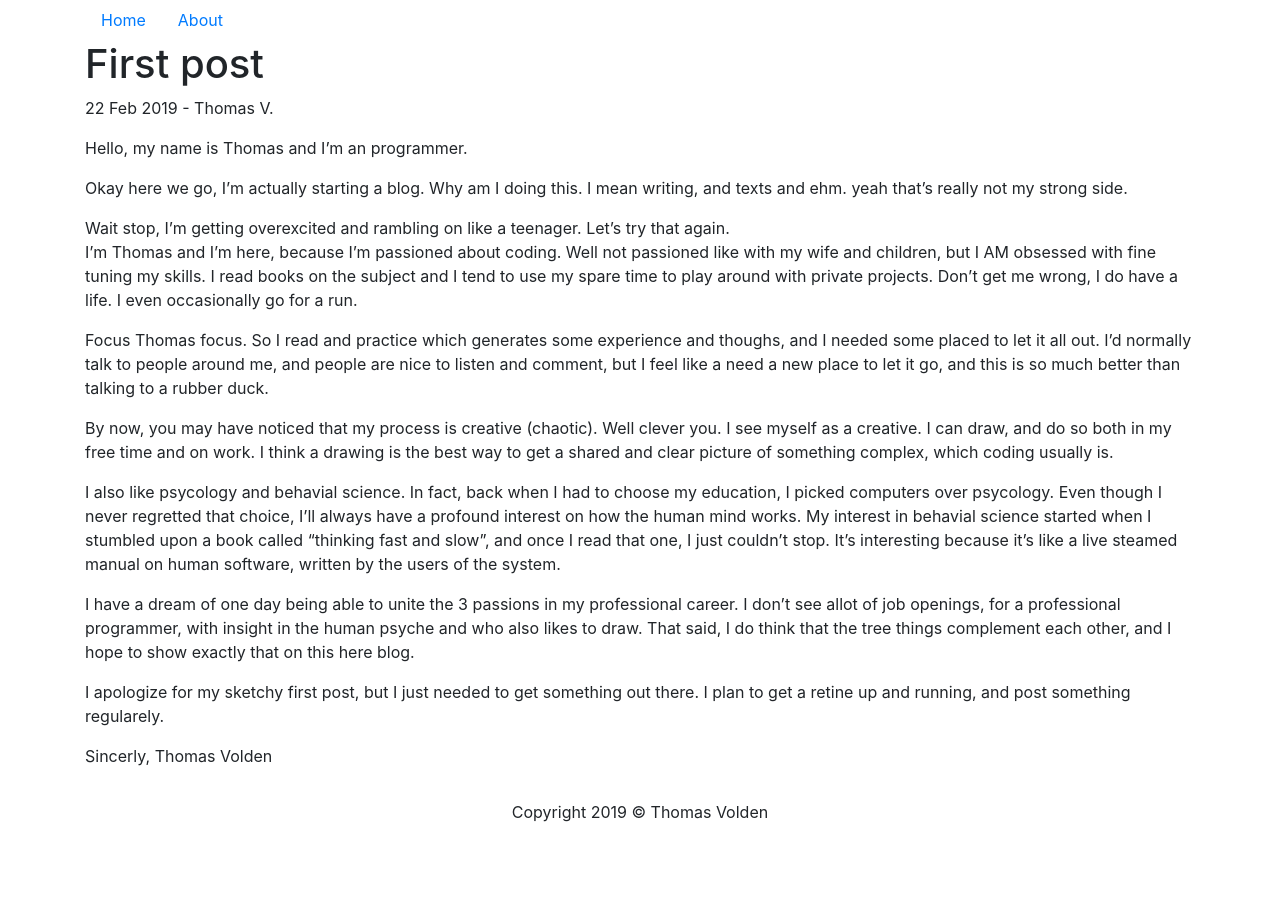
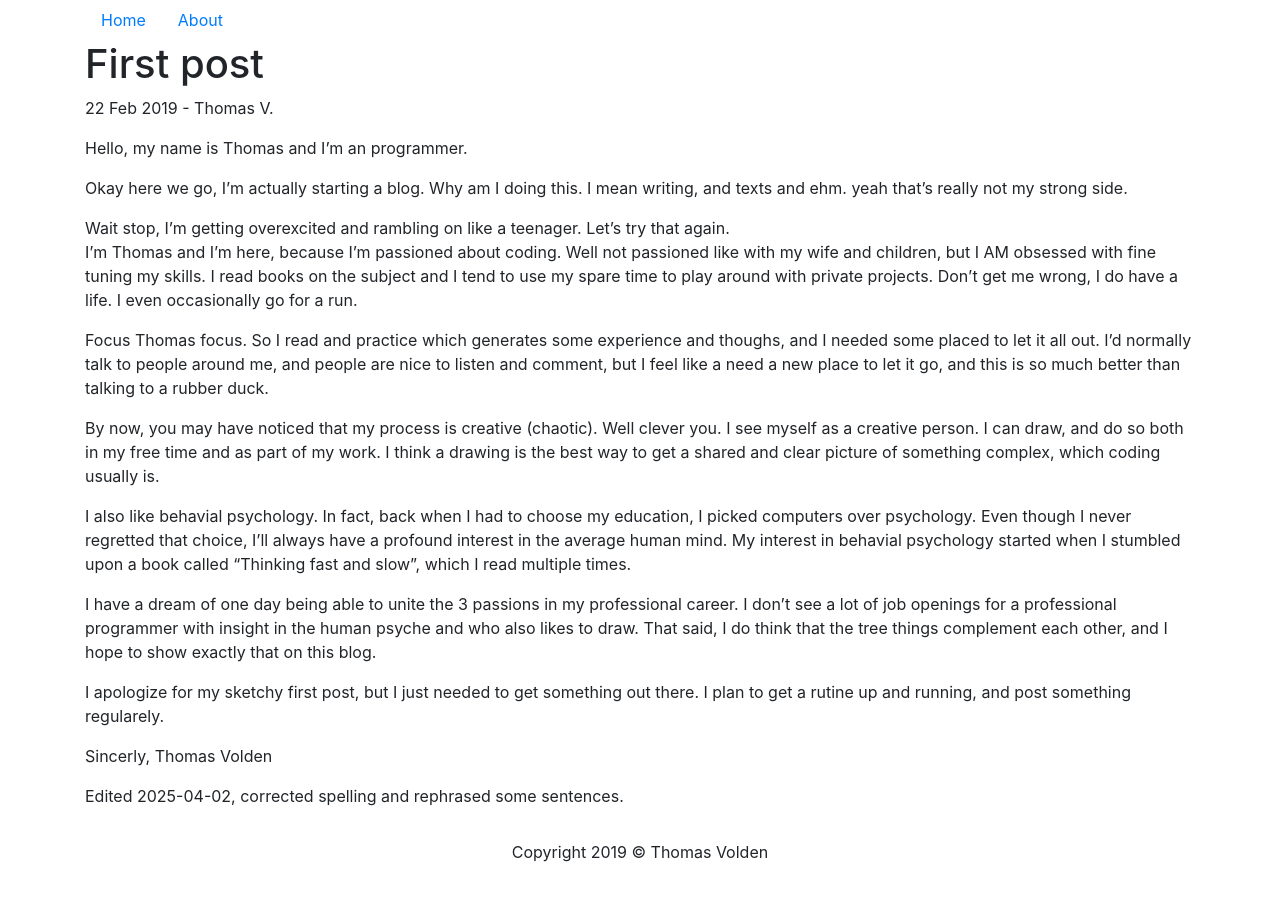
Before and after one commit to TVolden/TVolden.github.io, a Jekyll site: the page built from _posts/2019-02-22-HelloWorld.md, in a window 1280 px wide. Built offline with Jekyll 4.4.1, drawn with Linux system fonts in a browser that asks for light colours; comment, search, counter and statistics services are not loaded.

Commit message:
Update 2019-02-22-HelloWorld.md
corrected spelling and rephrased some sentences.

```diff
--- a/_posts/2019-02-22-HelloWorld.md
+++ b/_posts/2019-02-22-HelloWorld.md
@@ -20,21 +20,22 @@ Focus Thomas focus. So I read and practice which generates some experience and t
 I'd normally talk to people around me, and people are nice to listen and comment, but I feel like a need a new place to let it go, and this is so much better than talking to a rubber duck.
 
 By now, you may have noticed that my process is creative (chaotic).
-Well clever you. I see myself as a creative. I can draw, and do so both in my free time and on work.
+Well clever you. I see myself as a creative person. I can draw, and do so both in my free time and as part of my work.
 I think a drawing is the best way to get a shared and clear picture of something complex, which coding usually is.
 
-I also like psycology and behavial science.
-In fact, back when I had to choose my education, I picked computers over psycology.
-Even though I never regretted that choice, I'll always have a profound interest on how the human mind works.
-My interest in behavial science started when I stumbled upon a book called "thinking fast and slow", and once I read that one, I just couldn't stop.
-It's interesting because it's like a live steamed manual on human software, written by the users of the system.
+I also like behavial psychology.
+In fact, back when I had to choose my education, I picked computers over psychology.
+Even though I never regretted that choice, I'll always have a profound interest in the average human mind.
+My interest in behavial psychology started when I stumbled upon a book called "Thinking fast and slow", which I read multiple times.
 
 I have a dream of one day being able to unite the 3 passions in my professional career.
-I don't see allot of job openings, for a professional programmer, with insight in the human psyche and who also likes to draw.
-That said, I do think that the tree things complement each other, and I hope to show exactly that on this here blog.
+I don't see a lot of job openings for a professional programmer with insight in the human psyche and who also likes to draw.
+That said, I do think that the tree things complement each other, and I hope to show exactly that on this blog.
 
 I apologize for my sketchy first post, but I just needed to get something out there.
-I plan to get a retine up and running, and post something regularely.
+I plan to get a rutine up and running, and post something regularely.
 
 Sincerly,
 Thomas Volden
+
+Edited 2025-04-02, corrected spelling and rephrased some sentences.
```
